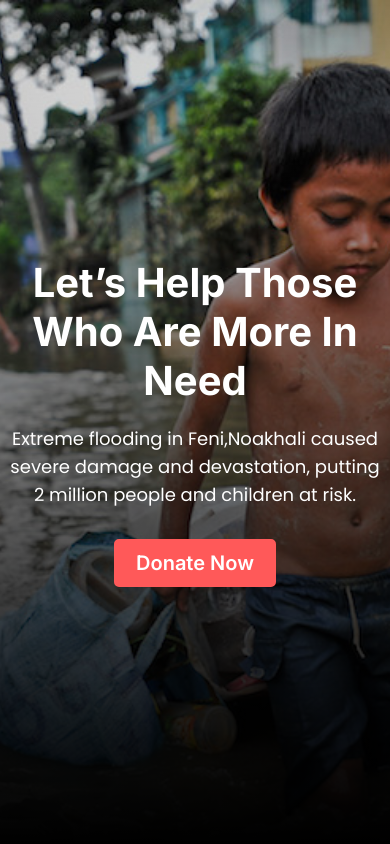
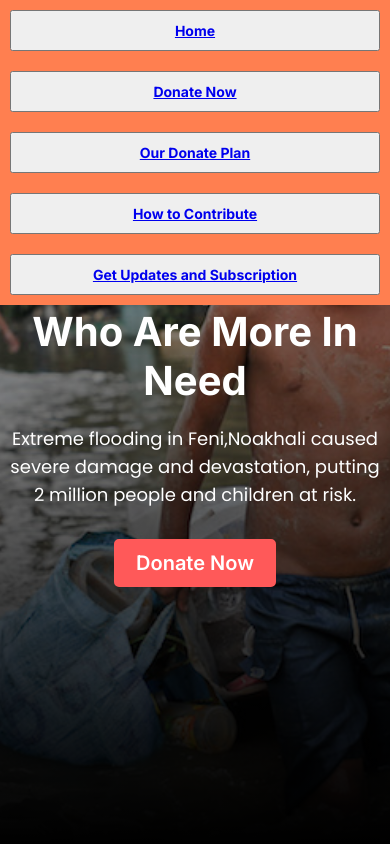
Before and after one commit to MD-ARAFATH/Donation_Website-, a plain HTML site: page index.html in a window 390 px wide. Shown: the top 844 px of the page. Drawn offline with Linux system fonts and the light colour scheme.

Commit message:
adding navbae

```diff
--- a/index.html
+++ b/index.html
@@ -18,7 +18,35 @@
 
   <body>
     <!-- Header Section -->
-    <header>
+
+    <!-- Navbar HTML -->
+    <div class="navbar" id="ftco-nav">
+      <button class="nav-item">
+        <a href="#home-section" class="nav-link"><span>Home</span></a>
+      </button>
+      <button class="nav-item">
+        <a href="#donate-now-section" class="nav-link"
+          ><span>Donate Now</span></a
+        >
+      </button>
+      <button class="nav-item">
+        <a href="#donate-plan-section" class="nav-link"
+          ><span>Our Donate Plan</span></a
+        >
+      </button>
+      <button class="nav-item">
+        <a href="#Contribute-section" class="nav-link"
+          ><span>How to Contribute</span></a
+        >
+      </button>
+      <button class="nav-item">
+        <a href="#subcription-section" class="nav-link"
+          ><span>Get Updates and Subscription</span></a
+        >
+      </button>
+    </div>
+
+    <header id="home-section">
       <div class="header-content">
         <h1 class="header-title">Let’s Help Those Who Are More In Need</h1>
         <p class="header-description">
@@ -32,7 +60,7 @@
     <!-- Main Section -->
     <main>
       <!-- Donate Section -->
-      <section class="donate-today">
+      <section id="donate-now-section" class="donate-today">
         <h3 class="section-title">Donate Today</h3>
         <p class="section-description">
           Help the flood victims accounding to your ability.
@@ -57,7 +85,7 @@
       </section>
 
       <!-- Donate plan -->
-      <section class="donate-plan">
+      <section id="donate-plan-section" class="donate-plan">
         <h3 class="section-title">Our Donate Plan</h3>
         <p class="section-description">
           We can help flood people through our donations.
@@ -96,7 +124,7 @@
       </section>
 
       <!-- Contribute Section -->
-      <section class="contribute">
+      <section id="Contribute-section" class="contribute">
         <div class="contribute-item">
           <div class="contribute-info">
             <h3 class="section-title">Their lives depend on your donation</h3>
@@ -127,7 +155,7 @@
       </section>
 
       <!-- Update Section -->
-      <section class="update-section">
+      <section id="subcription-section" class="update-section">
         <h3 class="section-title">Get My Updates</h3>
         <p class="section-description">
           stay tuned for the latest Updates.We will try to help flood peoples
--- a/styles/style.css
+++ b/styles/style.css
@@ -359,3 +359,84 @@ footer h2 {
     text-align: justify;
   }
 }
+
+/* Base Navbar Styles */
+.navbar {
+  display: flex;
+  justify-content: center;
+  gap: 20px;
+  background-color: coral;
+  padding: 15px 0;
+  position: fixed;
+  top: 0;
+  width: 100%;
+  z-index: 10;
+}
+
+.nav-item {
+  color: #fff;
+  font-weight: 700;
+  padding: 8px 15px;
+}
+
+.nav-item:hover {
+  background-color: #dedede;
+  border-radius: 5px;
+}
+
+/* Navbar Tablet Screens (max-width: 992px) */
+@media (max-width: 992px) {
+  .container {
+    max-width: 960px;
+  }
+
+  .navbar {
+    padding: 10px;
+  }
+}
+
+/* Desktop Screens (min-width: 992px) */
+@media (min-width: 992px) {
+  .nav-links {
+    display: flex;
+    justify-content: space-around;
+    width: auto;
+  }
+
+  .toggle-btn {
+    display: none;
+  }
+}
+
+/* Tablet Screens - Medium devices (768px and below) */
+@media (max-width: 768px) {
+  .navbar {
+    flex-direction: column;
+    align-items: flex-start;
+    padding: 10px;
+  }
+
+  .nav-item {
+    padding: 10px 20px;
+    width: 100%; /* Make each item take full width */
+  }
+}
+
+/* Mobile Screens - Small devices (480px and below) */
+@media (max-width: 480px) {
+  .navbar {
+    flex-direction: column;
+    align-items: flex-start;
+    padding: 10px;
+  }
+
+  .nav-item {
+    padding: 10px 20px;
+    width: 100%;
+  }
+
+  /* Optional: Adjust font size for smaller screens */
+  .nav-item {
+    font-size: 14px;
+  }
+}
```
